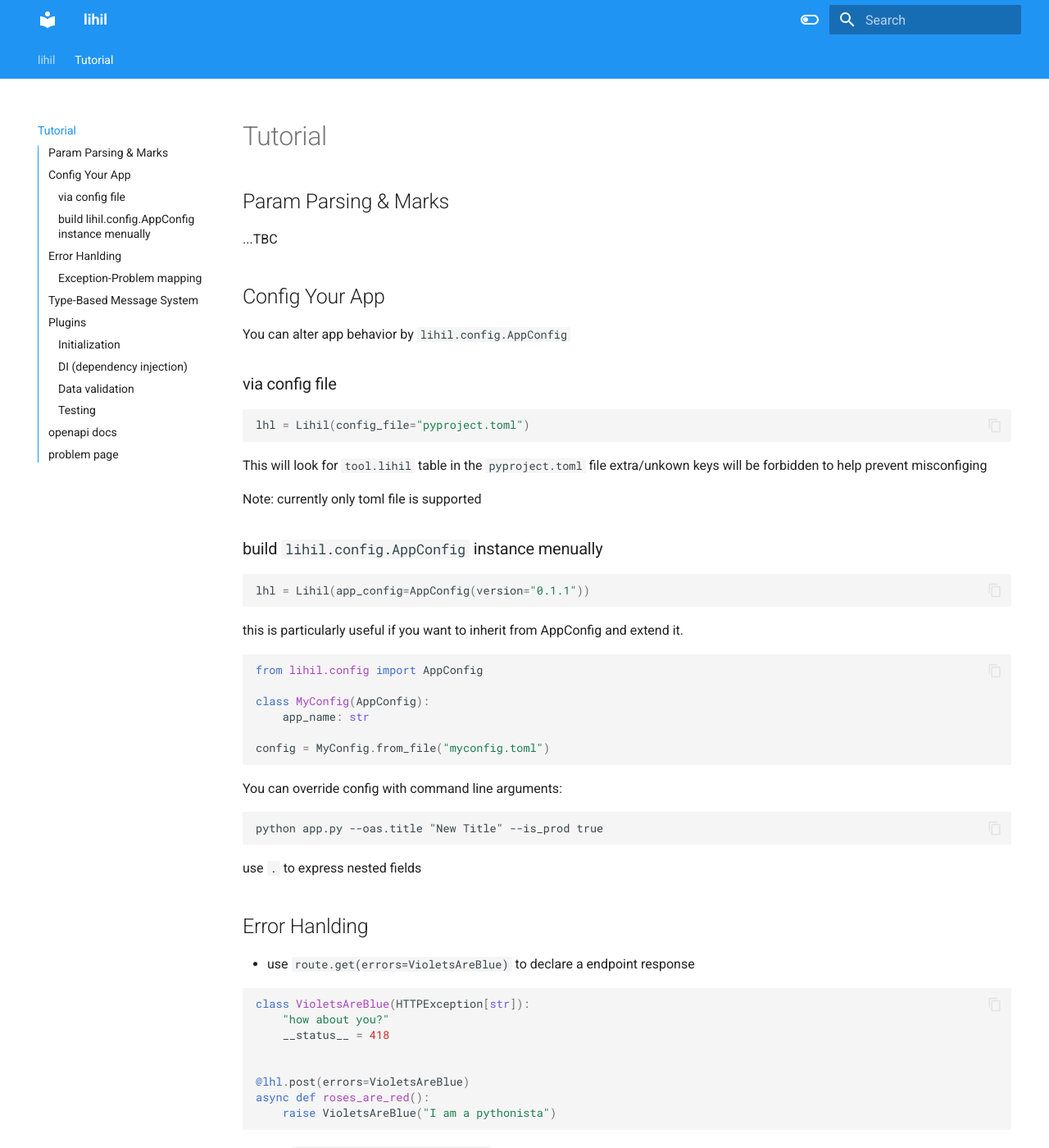
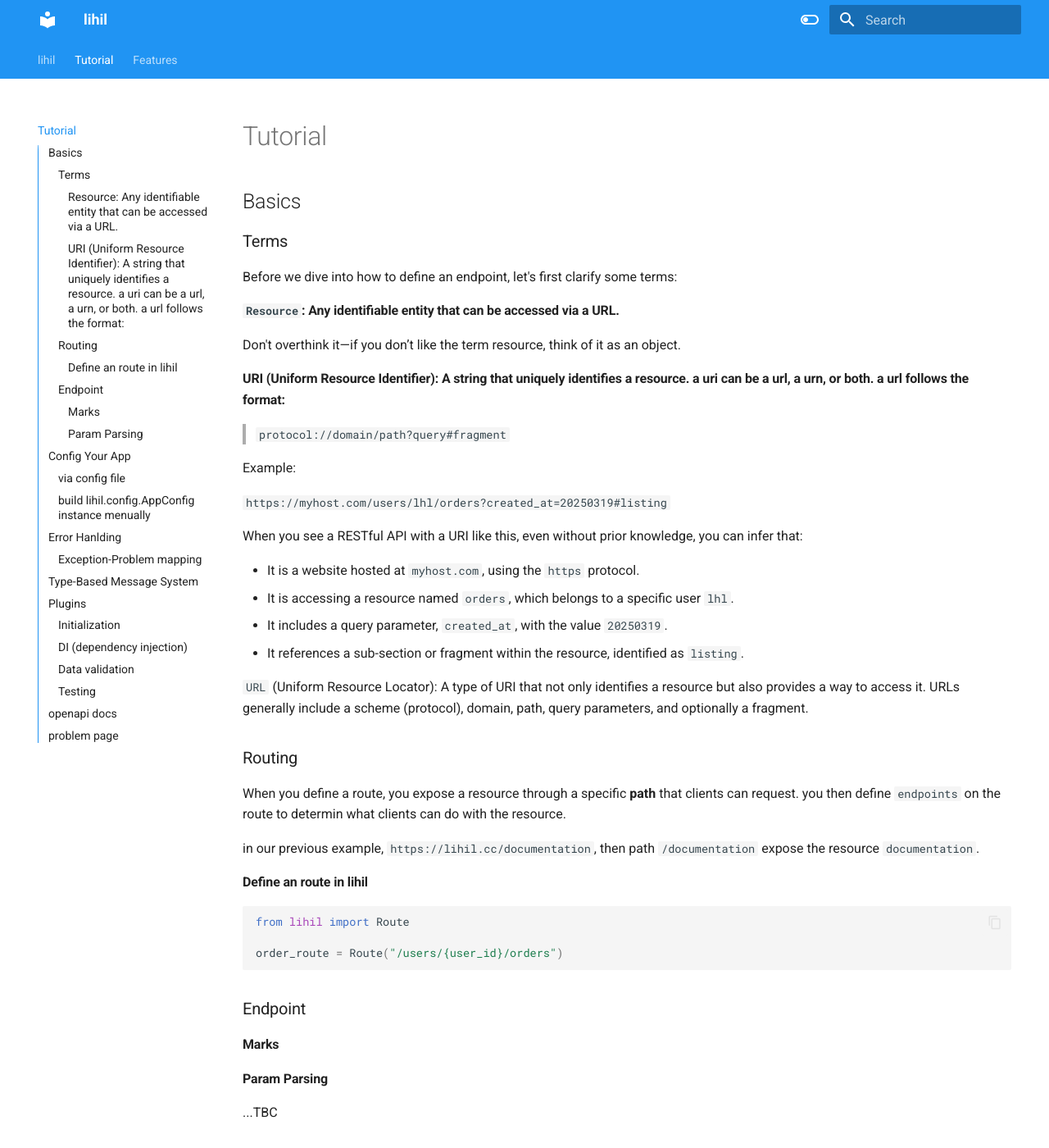
Before and after one commit to raceychan/lihil, an MkDocs documentation site: the page built from docs/tutorials.md, in a window 1280 px wide and 1400 px high. Shown: the whole window at 82% size. Built offline with MkDocs 1.6.1 and Material for MkDocs 9.7.7, drawn with Linux system fonts in a browser that asks for light colours.

Commit message:
chores: docs

````diff
--- a/app.py
+++ b/app.py
@@ -59,7 +59,7 @@ async def create_user(
 rsubu = rusers.sub("{user_id}")
 
 
-@rsubu.get(errors=[UserNotFoundError, UserNotHappyError])
+@rsubu.get
 async def get_user(user_id: str | int) -> Resp[Text, status.OK]:
     if user_id != "5":
         raise UserNotFoundError("You can't see me!")
--- a/docs/tutorial.md
+++ b/docs/tutorials.md
@@ -1,6 +1,53 @@
 # Tutorial
 
-## Param Parsing & Marks
+## Basics
+
+### Terms
+
+Before we dive into how to define an endpoint, let's first clarify some terms:
+
+#### `Resource`:  **Any identifiable entity that can be accessed via a URL.**
+
+Don't overthink it—if you don’t like the term resource, think of it as an object.
+
+#### URI (Uniform Resource Identifier): **A string that uniquely identifies a resource.** a uri can be a url, a urn, or both. a url follows the format:
+
+> `protocol://domain/path?query#fragment`
+
+Example:
+
+`https://myhost.com/users/lhl/orders?created_at=20250319#listing`
+
+When you see a RESTful API with a URI like this, even without prior knowledge, you can infer that:
+
+- It is a website hosted at `myhost.com`, using the `https` protocol.
+- It is accessing a resource named `orders`, which belongs to a specific user `lhl`.
+- It includes a query parameter, `created_at`, with the value `20250319`.
+- It references a sub-section or fragment within the resource, identified as `listing`.
+
+`URL` (Uniform Resource Locator): A type of URI that not only identifies a resource but also provides a way to access it. URLs generally include a scheme (protocol), domain, path, query parameters, and optionally a fragment.
+
+
+### Routing
+
+When you define a route, you expose a resource through a specific **path** that clients can request. you then define `endpoints` on the route to determin what clients can do with the resource.
+
+in our previous example, `https://lihil.cc/documentation`, then path `/documentation` expose the resource `documentation`.
+
+#### Define an route in lihil
+
+```python
+from lihil import Route
+
+order_route = Route("/users/{user_id}/orders")
+```
+
+### Endpoint
+
+#### Marks
+
+#### Param Parsing
+
 
 ...TBC
 
@@ -77,13 +124,13 @@ A solver that handles a specific exception type (e.g., `UserNotFound`) takes pre
 lihil automatically generates a response and documentation based on your HTTPException,
 Here is the generated doc for the endpoint `roses_are_red`
 
-![roses_are_red](/docs/images/roses_are_red_link.png)
+![roses_are_red](./images/roses_are_red_link.png)
 
 click url under `External documentation` tab
 
 we will see the detailed problem page
 
-![problem page](/docs/images/roses_are_red_problempage.png)
+![problem page](./images/roses_are_red_problempage.png)
 
 By default, every endpoint will have at least one response with code `422` for `InvalidRequestErrors`.
 
@@ -115,7 +162,6 @@ Here is one example response of `InvalidRequestErrors`.
 - To alter the creation of the response, use `lihil.problems.problem_solver` to register your solver.
 - To change the documentation, override `DetailBase.__json_example__` and `DetailBase.__problem_detail__`.
 - To extend the error detail, provide typevar when inheriting `HTTPException[T]`.
-
 
 ## Type-Based Message System
 
--- a/mkdocs.yml
+++ b/mkdocs.yml
@@ -54,7 +54,9 @@ markdown_extensions:
 
 nav:
   - lihil: index.md
-  - Tutorial: tutorial.md
-  # - Features: features.md
+  - Tutorial: tutorials.md
+  - Features: features.md
+
+
   # - Architecture: architecture.md
   # - Roadmap: roadmap.md
````
Also changed, not shown: README.md (+0 -1 lines), docs/features.md (renamed from docs/feature.md, +2 -2 lines), 2 other files.
